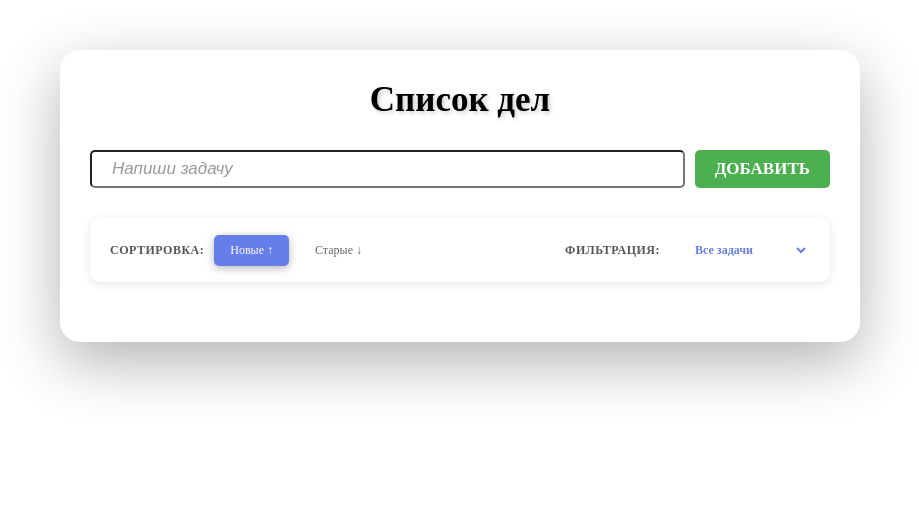
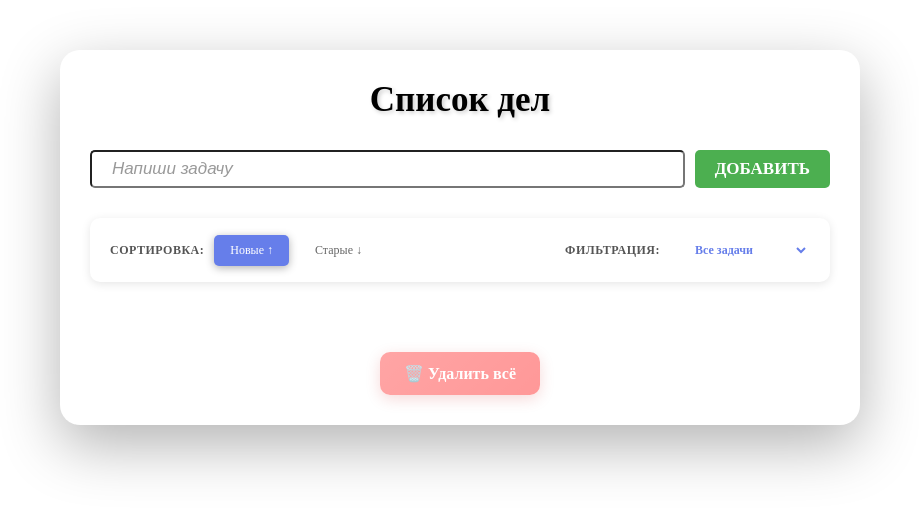
Before and after one commit to KatieSrbk/todo-by-next, a Next.js app: page / in a window 1280 px wide. Shown: the top 512 px of the page, without its empty margins (180-1099 px from the left). Built offline with nearby package versions, Linux system fonts and the light colour scheme.

Commit message:
feat: добавить кнопку "удалить всё"

```diff
--- a/src/components/TodoList/TodoList.jsx
+++ b/src/components/TodoList/TodoList.jsx
@@ -73,6 +73,17 @@ const TodoList = () => {
     setTodos(updatedTodos);
   };
 
+  const deleteAllTodos = () => {
+    if (todos.length === 0) return;
+
+    const confirmed = window.confirm(
+      'Вы уверены, что хотите удалить ВСЕ задачи? Это действие нельзя отменить.'
+    );
+    if (confirmed) {
+      setTodos([]);
+    }
+  };
+
   useEffect(() => {
     localStorage.setItem('todos', JSON.stringify(todos));
   }, [todos]);
@@ -93,7 +104,7 @@ const TodoList = () => {
     });
 
     setProcessedTodos(processed);
-  }, [sortType, filterType]);
+  }, [todos, sortType, filterType]);
 
   return (
     <div className={styles.wrapper}>
@@ -111,6 +122,18 @@ const TodoList = () => {
         editTodo={editTodo}
         toggleComplete={toggleComplete}
       />
+      <div className={styles.deleteAllWrapper}>
+        <button
+          className={styles.deleteAllButton}
+          onClick={deleteAllTodos}
+          disabled={todos.length === 0}
+        >
+          🗑️ Удалить всё
+        </button>
+        {todos.length > 0 && (
+          <span className={styles.taskCount}>({todos.length} задач)</span>
+        )}
+      </div>
     </div>
   );
 };
--- a/src/components/TodoList/styles.module.scss
+++ b/src/components/TodoList/styles.module.scss
@@ -15,3 +15,57 @@
   font-size: 35px;
   text-shadow: 2px 2px 4px rgba(var(--color-black-rgb), 0.2);
 }
+
+.deleteAllWrapper {
+  display: flex;
+  justify-content: center;
+  align-items: center;
+  gap: 15px;
+  margin-top: 10px;
+}
+
+.deleteAllButton {
+  padding: 12px 24px;
+  background: linear-gradient(
+    135deg,
+    var(--color-red-60) 0%,
+    var(--color-red-40) 100%
+  );
+  color: var(--color-white);
+  border: none;
+  border-radius: 10px;
+  font-size: 16px;
+  font-weight: 600;
+  cursor: pointer;
+  transition: all 0.3s ease;
+  display: flex;
+  align-items: center;
+  gap: 8px;
+  box-shadow: 0 4px 15px rgba(var(--color-red-rgb), 0.3);
+
+  &:hover:not(:disabled) {
+    transform: translateY(-2px);
+    box-shadow: 0 6px 20px rgba(var(--color-red-rgb), 0.4);
+    background: linear-gradient(
+      135deg,
+      var(--color-red-40) 0%,
+      var(--color-red-50) 100%
+    );
+  }
+
+  &:active:not(:disabled) {
+    transform: translateY(0);
+  }
+
+  &:disabled {
+    opacity: 0.5;
+    cursor: not-allowed;
+    transform: none;
+  }
+}
+
+.taskCount {
+  font-size: 14px;
+  color: var(--color-grey-50);
+  font-weight: 500;
+}
--- a/src/styles/variables.scss
+++ b/src/styles/variables.scss
@@ -8,6 +8,11 @@
   --color-white-rgb: #{HexToRGB(#ffffff)};
   --color-white: #ffffff;
 
+  --color-red-rgb: #{HexToRGB(#c80000)};
+
+  --color-red-60: #ff4d4d;
+  --color-red-50: #cc0000;
+  --color-red-40: #ff3333;
   --color-red-30: #f44336;
   --color-red-20: #d32f2f;
   --color-red-10: #f6e1df;
```
